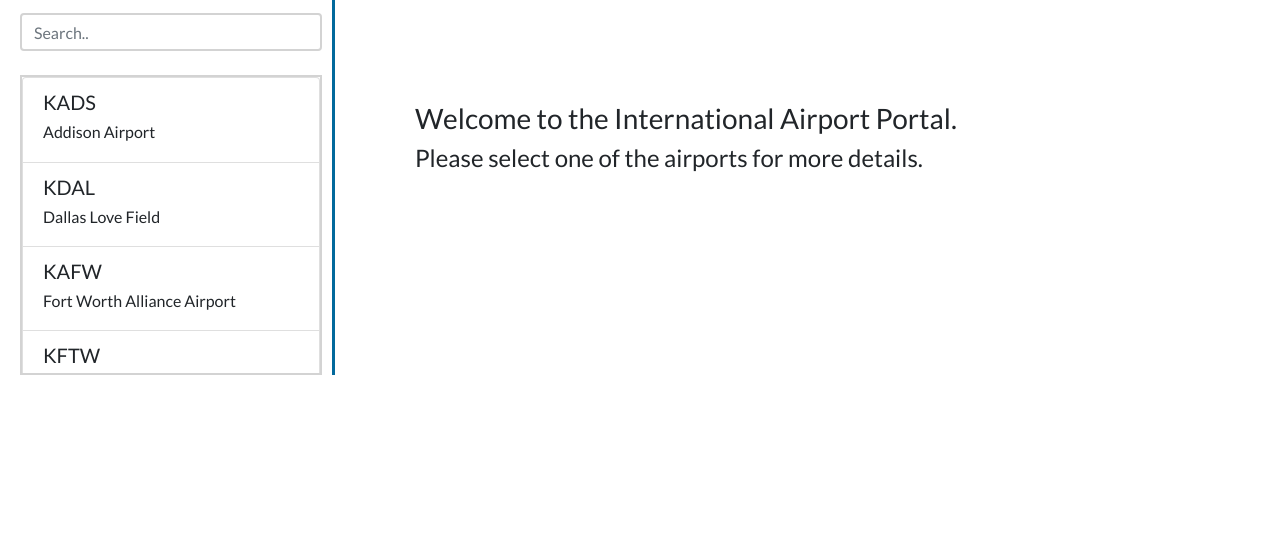
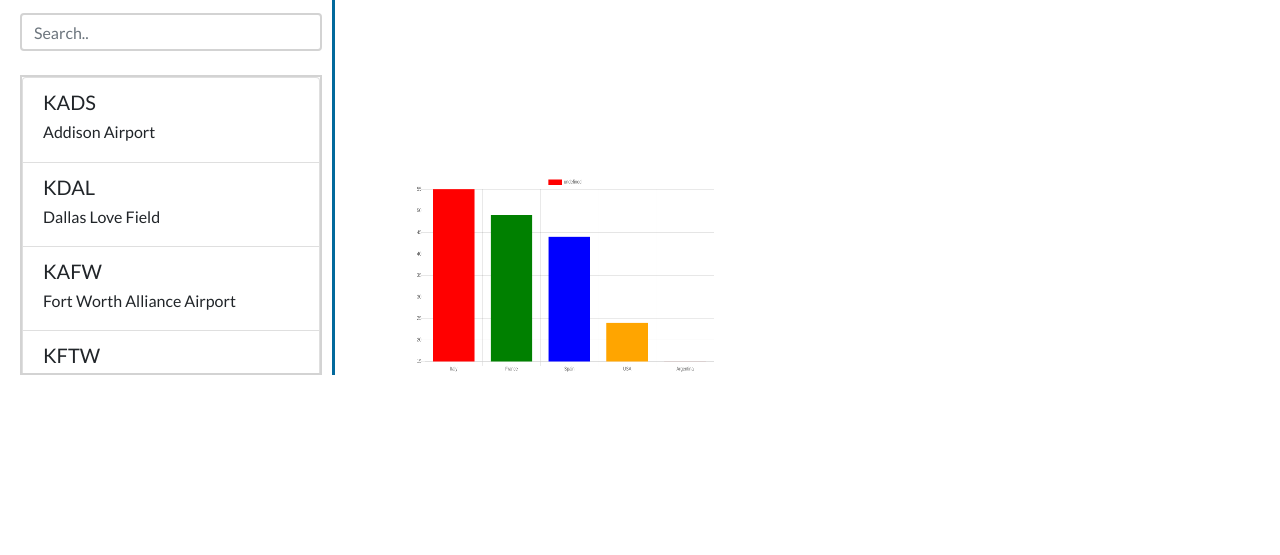
Before and after one commit to abdallahamdy/airports-data, a plain HTML site: page index.html in a window 1280 px wide. Shown: the part 245-800 px from the top of the page. Drawn offline with nearby package versions, Linux system fonts and the light colour scheme.

Commit message:
working on graphs

```diff
--- a/assets/css/style.css
+++ b/assets/css/style.css
@@ -57,8 +57,12 @@ footer {
     display: flex;
     flex-direction: column;
     height: 100%;
-    justify-content: center;
+    justify-content: space-between;
     margin-left: 30px;
+}
+
+.charts-area {
+    display: flex;
 }
 
 .banner-text {
@@ -149,9 +153,6 @@ footer {
     border: 2px solid lightgrey;
 }
 
-.card img {
-    width: 100px;
-}
 
 .list-group-item:hover {
     /* background-color: rgb(122, 185, 226); */
@@ -187,3 +188,8 @@ footer {
     flex-basis: 100%;
     height: 0;
   }
+
+  canvas{
+    width:300px !important;
+    height:200px !important;
+  }
--- a/assets/js/script.js
+++ b/assets/js/script.js
@@ -33,6 +33,7 @@ var populateAirportsArr = function (airportsArr) {
     }
     displayWeatherBanner();
     displayAirportList();
+    displayCharts();
 }
 
 var displayWeatherBanner = function () {
@@ -173,3 +174,31 @@ $(document).ready(function(){
     var airportID = this.id.slice(-4);
     displayAirportData(airportID);
   })
+
+var displayCharts = function() {
+    var xValues = ["Italy", "France", "Spain", "USA", "Argentina"];
+    var yValues = [55, 49, 44, 24, 15];
+    var barColors = ["red", "green","blue","orange","brown"];
+
+    var canvasEl = $("<canvas>").attr("id","myChart");
+    $(".airport-data").append(canvasEl);
+
+    new Chart("myChart", {
+    type: "bar",
+    data: {
+        labels: xValues,
+        datasets: [{
+        backgroundColor: barColors,
+        data: yValues
+        }]
+    },
+    options: {}
+    });
+
+
+    $(".charts-area").append(canvasEl);
+
+    //<canvas id="myChart" style="width:100%;max-width:600px"></canvas>
+
+
+}
--- a/index.html
+++ b/index.html
@@ -8,6 +8,9 @@
     <script src="https://ajax.googleapis.com/ajax/libs/jquery/3.6.0/jquery.min.js"></script>
     <link rel="stylesheet" href="https://cdnjs.cloudflare.com/ajax/libs/twitter-bootstrap/4.3.1/css/bootstrap.min.css">
     <script src="https://maxcdn.bootstrapcdn.com/bootstrap/3.4.1/js/bootstrap.min.js"></script>
+    <script
+src="https://cdnjs.cloudflare.com/ajax/libs/Chart.js/2.9.4/Chart.js">
+</script>
     <link rel="stylesheet" href="./assets/css/style.css" />
     <title>Aiport Network</title>
 </head>
@@ -37,8 +40,14 @@
 
         <div class="airport-data">
             <div class="intro-text-div">
-                <h3 class="intro-text">Welcome to the International Airport Portal.</h3>
-                <h4 class="intro-text">Please select one of the airports for more details.</h4>
+                <div class="title-elements">
+                    <h3 class="intro-text">Welcome to the International Airport Portal.</h3>
+                    <h4 class="intro-text">Please select one of the airports for more details.</h4>
+                </div>
+
+                <div class="charts-area">
+
+                </div>
             </div>
 
 
```
